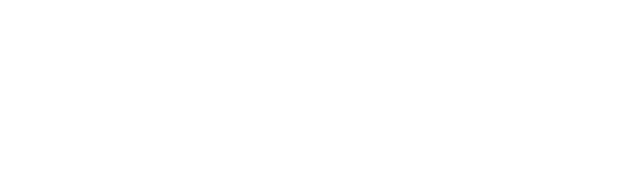
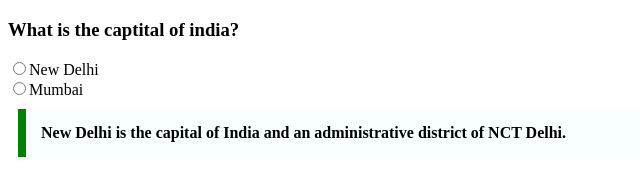
Before and after one commit to acciojob/trivia-Arijitnaskar12, a website: page main.html in a window 1280 px wide. Shown: the whole page, without its empty margins (0-640 px from the left). Drawn offline with Linux system fonts and the light colour scheme.

Commit message:
created a submission

```diff
--- a/main.html
+++ b/main.html
@@ -8,6 +8,11 @@
 
 <body>
 	<!-- the entire body must be written by student -->
+	<h3>What is the captital of india?</h3>
+	<input type="radio" name="capital">New Delhi
+	<br>
+	<input type="radio" name="capital">Mumbai
+	<blockquote cite="https://en.wikipedia.org/wiki/New_Delhi">New Delhi is the capital of India and an administrative district of NCT Delhi. </blockquote>
     <script type="text/javascript" src="./script.js">
 </script>
 
--- a/styles.css
+++ b/styles.css
@@ -1,2 +1,10 @@
 
 /* Your CSS Code here. */
+blockquote{
+max-width: 600px;
+margin: 10px;
+padding: 15px;
+border-left: 8px solid green;
+background-color: #f8fffe;
+font-weight: bold;
+}
```
